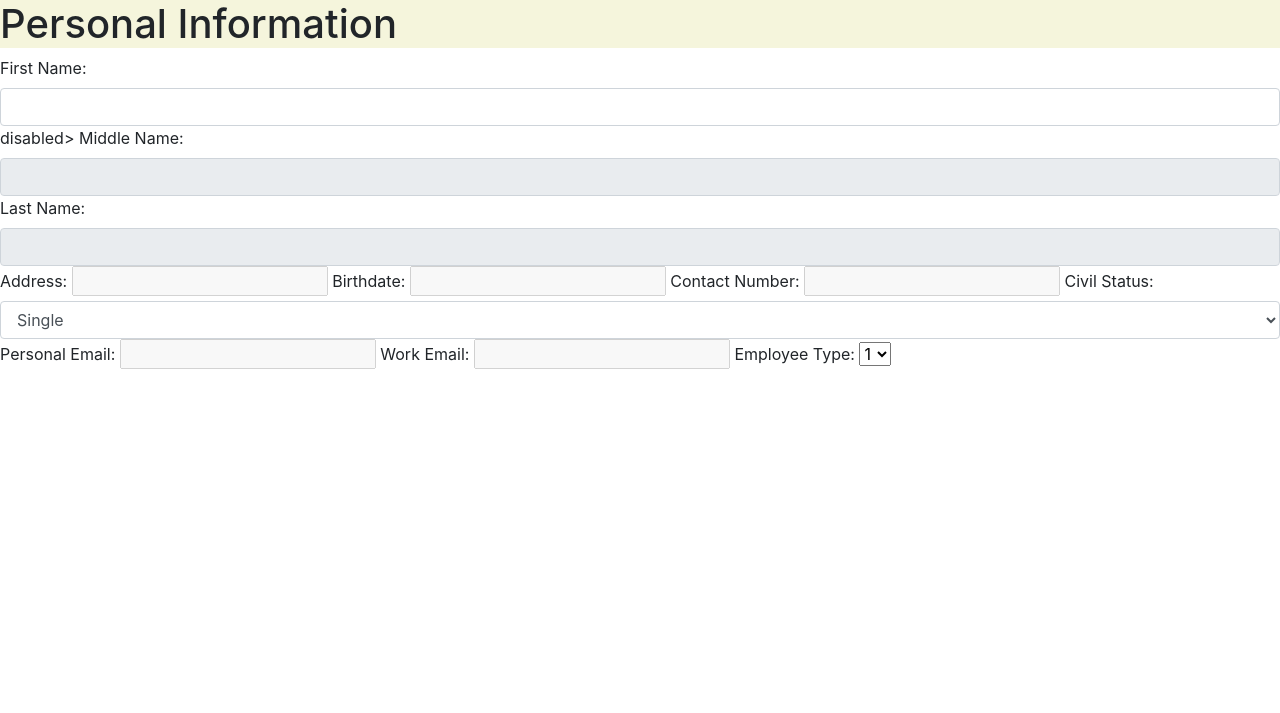
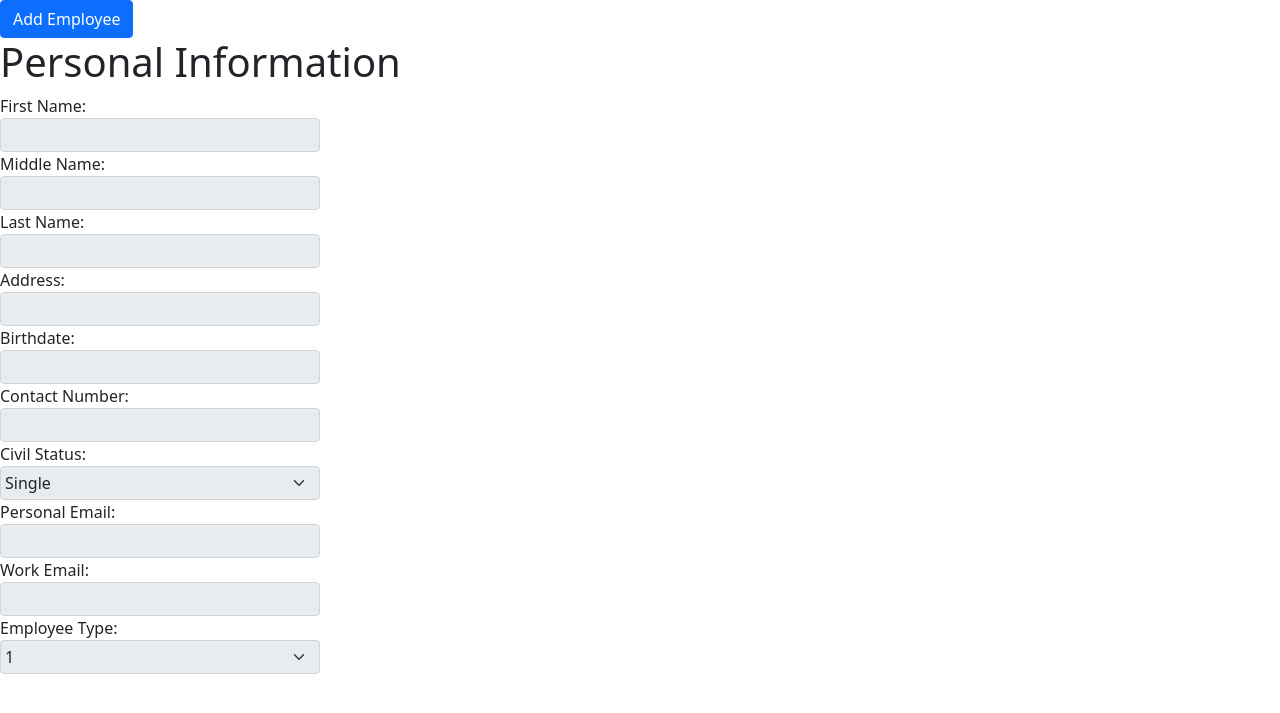
Before and after one commit to hernanigng/Payroll_System, a PHP site: page /employeeList.php in a window 1280 px wide. Shown: the top 713 px of the page. Run offline with PHP 8.4, Linux system fonts and the light colour scheme; data that the repository does not hold is empty; some libraries are stand-ins or nearby versions.

Commit message:
Update employeeList.php

```diff
--- a/employeeList.php
+++ b/employeeList.php
@@ -4,61 +4,145 @@
         <title> iREPLY | Employee List </title>
 
         <meta charset="utf-8">
+        <link href="https://cdn.jsdelivr.net/npm/bootstrap@5.0.2/dist/css/bootstrap.min.css" rel="stylesheet" integrity="sha384-EVSTQN3/azprG1Anm3QDgpJLIm9Nao0Yz1ztcQTwFspd3yD65VohhpuuCOmLASjC" crossorigin="anonymous">
+        <script src="https://cdn.jsdelivr.net/npm/bootstrap@5.0.2/dist/js/bootstrap.bundle.min.js" integrity="sha384-MrcW6ZMFYlzcLA8Nl+NtUVF0sA7MsXsP1UyJoMp4YLEuNSfAP+JcXn/tWtIaxVXM" crossorigin="anonymous"></script>
+
         <script src="https://ajax.googleapis.com/ajax/libs/jquery/3.3.1/jquery.min.js"></script>
-        <script type="text/javascript" charset="utf8" src="https://cdn.datatables.net/1.10.21/js/jquery.dataTables.js"></script>
 
-        <link rel="stylesheet" href="css/employee_style.css" />
-        <link rel="stylesheet" href="https://cdn.jsdelivr.net/npm/bootstrap@4.0.0/dist/css/bootstrap.min.css" integrity="sha384-Gn5384xqQ1aoWXA+058RXPxPg6fy4IWvTNh0E263XmFcJlSAwiGgFAW/dAiS6JXm" crossorigin="anonymous">
-        <script src="https://code.jquery.com/jquery-3.2.1.slim.min.js" integrity="sha384-KJ3o2DKtIkvYIK3UENzmM7KCkRr/rE9/Qpg6aAZGJwFDMVNA/GpGFF93hXpG5KkN" crossorigin="anonymous"></script>
-        <script src="https://cdn.jsdelivr.net/npm/popper.js@1.12.9/dist/umd/popper.min.js" integrity="sha384-ApNbgh9B+Y1QKtv3Rn7W3mgPxhU9K/ScQsAP7hUibX39j7fakFPskvXusvfa0b4Q" crossorigin="anonymous"></script>
-        <script src="https://cdn.jsdelivr.net/npm/bootstrap@4.0.0/dist/js/bootstrap.min.js" integrity="sha384-JZR6Spejh4U02d8jOt6vLEHfe/JQGiRRSQQxSfFWpi1MquVdAyjUar5+76PVCmYl" crossorigin="anonymous"></script>
+        <!-- <link rel="stylesheet" href="css/employee_style.css"> -->
         <script>
-            $(document),ready(function(){
-                .ready(function () {
-                    $('#table_id')
-                    .DataTable();
-                }
+            //$(document),ready(function(){
+              //  .ready(function () {
+                //    $('#table_id')
+                  //  .DataTable();
+               // }
+            //});
+
+            $(document).ready(function() {
+                $("#insertEmployee").submit(function(e) {
+                    e.preventDefault();
+                    var data = $(this).serialize();
+                    var url = "functions/createEmployee.php";
+                    $.post(url, data, function(response) {
+                        alert(response);
+                        console.log(response);
+                        $(".status").html(response.message);
                     });
+                });
+            });
+
 
         </script>
     </head>
 
         <body>
+
+        <button type="button" class="btn btn-primary" data-bs-toggle="modal" data-bs-target="#exampleModal"> Add Employee </button>
+
+        <!-- Modal -->
+            <div class="modal fade" id="exampleModal" tabindex="-1" aria-labelledby="exampleModalLabel" aria-hidden="true">
+            <div class="modal-dialog modal-dialog modal-lg">
+                <div class="modal-content">
+                <div class="modal-header">
+                    <h5 class="modal-title" id="exampleModalLabel">Create New Employee</h5>
+                    <button type="button" class="btn-close" data-bs-dismiss="modal" aria-label="Cancel"></button>
+                </div>
+                <div class="modal-body">
+                 <form id="insertEmployee" method="POST">
+
+                    <div class="mb-3 row">
+                        <label for="firstName" class="col-sm-2 col-form-label">First Name</label>
+                        <input type="" name="createFirstName" class="form-control" id="createFirstName_id">
+
+                        <label for="middleName" class="col-sm-2 col-form-label">Middle Name</label>
+                        <input type="" name="createMiddleName" class="form-control" id="createMiddleName_id">
+
+                        <label for="lastName" class="col-sm-2 col-form-label">Last Name</label>
+                        <input type="" name="createLastName" class="form-control" id="createLastName_id">
+
+                        <label for="completeAddress" class="col-sm-2 col-form-label">Complete Address</label>
+                        <input type="" name="createAddress" class="form-control" id="createAddress_id">
+
+                        <label for="birthDate" class="col-sm-2 col-form-label">Birthdate</label>
+                        <input type="date" name="createBirthdate" class="form-control" id="createBirthdate_id">
+
+                        <label for="contactNum" class="col-sm-2 col-form-label">Contact Number </label>
+                        <input type="" name="createContactNum" class="form-control" id="createContactNum_id">
+
+                        <label for="civilStatus" class="col-sm-2 col-form-label">Civil Status</label>
+                        <select class="form-select" name="createCivilStatus" aria-label="Civil Status Select">
+                            <option selected>Select Civil Status</option>
+                            <option value="Single">Single</option>
+                            <option value="Married">Married</option>
+                            <option value="Widowed">Widowed</option>
+                        </select>
+
+                        <label for="personalEmail" class="col-sm-2 col-form-label">Personal Email</label>
+                        <input type="" name="createPersEmail" class="form-control" id="createPersEmail_id">
+
+                        <label for="workEmail" class="col-sm-2 col-form-label">Work Email</label>
+                        <input type="" name="createWorkEmail" class="form-control" id="createWorkEmail_id">
+
+                        <label for="employeeType" class="col-sm-2 col-form-label"> Employee Type </label>
+                        <select class="form-select" name="createEmployeeType" aria-label="Employee Type Select">
+                            <option selected>Select Employee Type</option>
+                            <option value="Onsite">Work From Home</option>
+                            <option value="Home">Work Onsite</option>
+                            <option value="3">3</option>
+                        </select>
+                    </div>
+
+                        <button type="button" class="btn btn-danger" data-bs-dismiss="modal">Cancel</button>
+                        <button type="submit" class="btn btn-success">Save</button>
+                </form>
+                </div>
+                <div class="modal-footer">
+
+                </div>
+                </div>
+            </div>
+            </div>
+
+
+        <?php
+            $conn= mysqli_connect("localhost","root","","angel");
+            $query=$conn->query("SELECT * FROM person");
+        ?>
             <h1> Personal Information </h1>
                 <form action="">
                     <label for="firstname">First Name:</label>
-                <input type="text" id="fname_id" name="fname" class="form-control" maxlength="4" size="4"> disabled>
+                    <input type="text" id="fname_id" name="fname" class="form-control w-25 p-1"disabled>
 
                     <label for="middlename">Middle Name:</label>
-                    <input type="text" id="midname_id" name="fname" class="form-control" disabled>
+                        <input type="text" id="midname_id" name="fname" class="form-control w-25 p-1"disabled>
 
                     <label for="lastname">Last Name:</label>
-                    <input type="text" id="lname_id" name="lname" class="form-control"   disabled>
+                        <input type="text" id="lname_id" name="lname" class="form-control w-25 p-1"  disabled>
 
                     <label for="address">Address: </label>
-                    <input type="text" id="address_id" name="address" disabled>
+                        <input type="text" id="address_id" name="address" class="form-control w-25 p-1" disabled>
 
                     <label for="birthdate">Birthdate:</label>
-                    <input type="text" id="bday_id" name="bday" disabled>
+                        <input type="text" id="bday_id" name="bday" class="form-control w-25 p-1" disabled>
 
                     <label for="contactNumber">Contact Number:</label>
-                    <input type="text" id="contactnum_id" name="contactnum" disabled>
+                        <input type="text" id="contactnum_id" name="contactnum" class="form-control w-25 p-1" disabled>
 
                     <label for="civilStatus">Civil Status:</label>
-                    <select id="civilstat_id" name="civilstat" class="form-control">
+                        <select id="civilstat_id" name="civilstat" class="form-select w-25 p-1" disabled>
                             <option value="single">Single</option>
                             <option value="married">Married</option>
                             <option value="widowed">Widowed</option>
                         </select>
 
                     <label for="personalEmail">Personal Email:</label>
-                    <input type="text" id="pmail_id" name="pmail" disabled>
+                        <input type="text" id="pmail_id" name="pmail" class="form-control w-25 p-1" disabled>
 
                     <label for="workEmail">Work Email:</label>
-                    <input type="text" id="wmail_id" name="wmail" disabled>
+                        <input type="text" id="wmail_id" name="wmail" class="form-control w-25 p-1" disabled>
 
                     <label for="employeeType"> Employee Type:</label>
-                    <select id="employeetype_id" name="employeetype">
+                        <select id="employeetype_id" name="employeetype" class="form-select w-25 p-1" disabled>
                             <option value="1">1</option>
                             <option value="2">2</option>
                             <option value="3">3</option>
```
Lines whose indentation alone changed are shown as unchanged.
